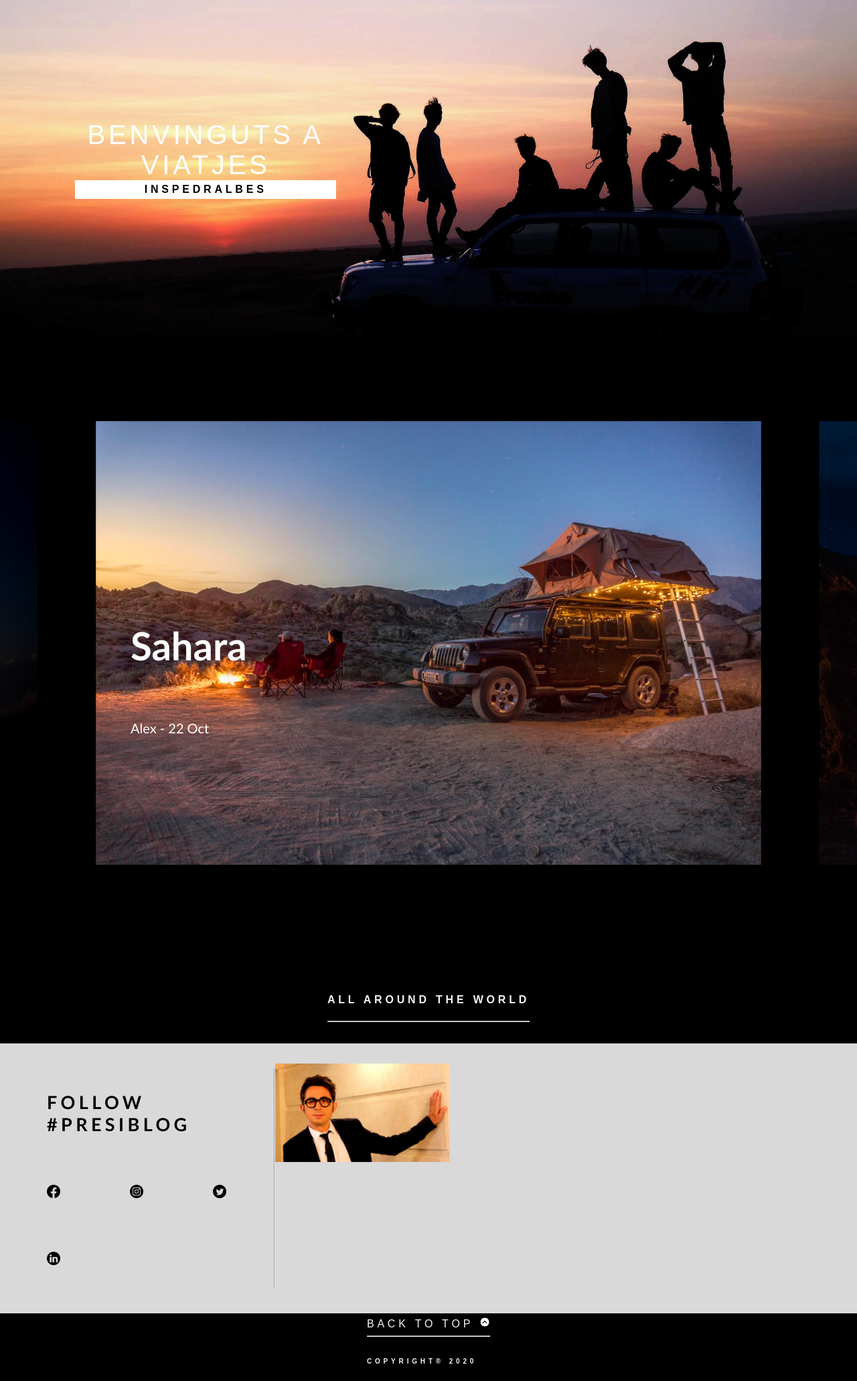
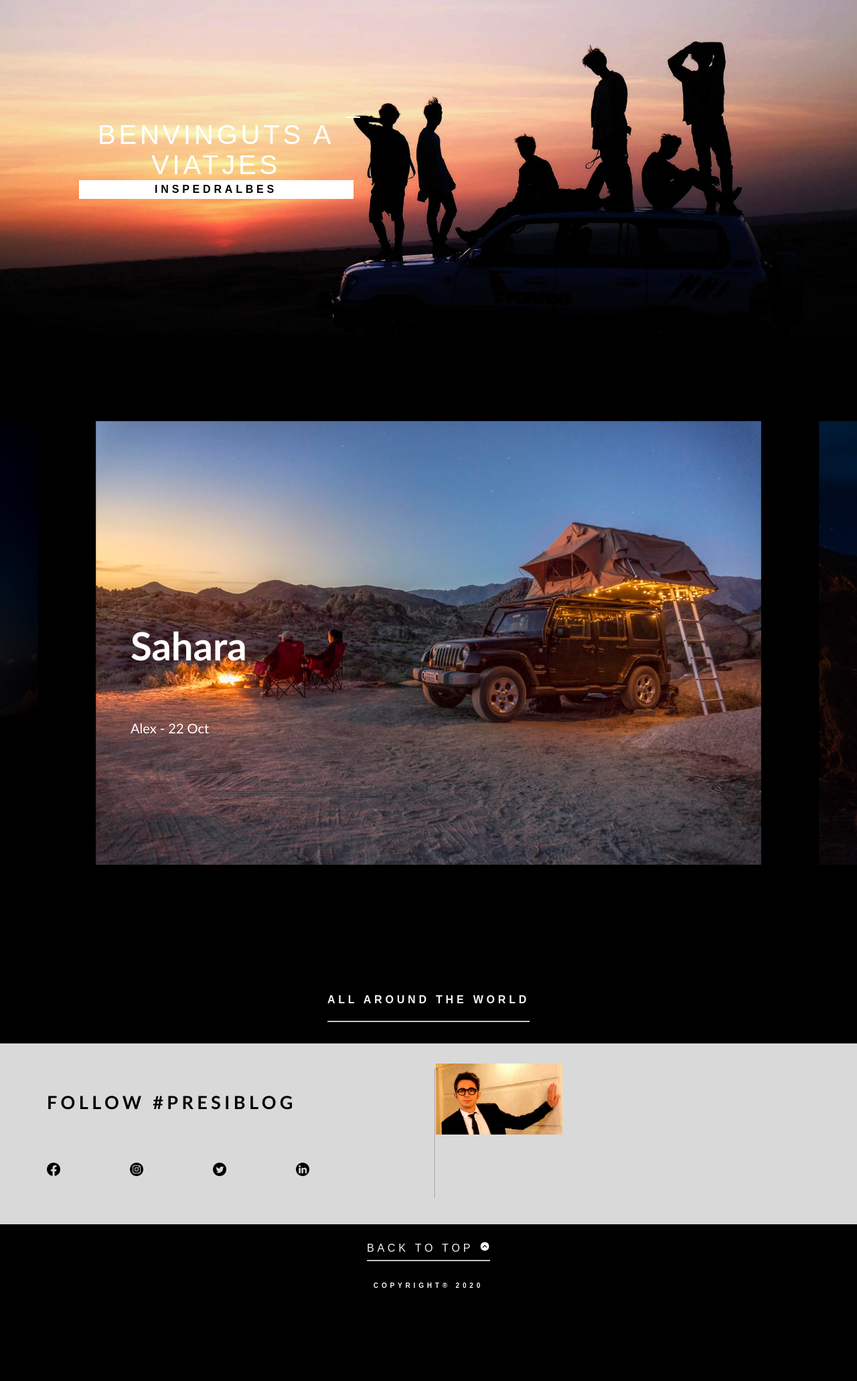
Before and after one commit to alex21bmx/PT2PresiAndCompany, a PHP site: page / in a window 1280 px wide. Shown: the part 100-2162 px from the top of the page at 67% size. After the commit the page ends 2023 px from the top, so only its background shows below. Run offline with PHP 8.4, Linux system fonts and the light colour scheme.

Commit message:
blulrquitado

```diff
--- a/css/estils.css
+++ b/css/estils.css
@@ -151,6 +151,7 @@ body {
     height: 100px;
     justify-content: center;
 }
+
 #ptem{
     align-items: center;
     margin-top: 5px;
@@ -160,6 +161,14 @@ body {
   margin-left: 50px;
   font-size: 27px;
   letter-spacing: 0.2em;
+}
+#parteIzquierda{
+  align-items: center;
+  margin-top: 5px;
+  width: 50%;
+}
+#parteDerecha{
+  width: 50%;
 }
 #centroFooter{
     display: flex;
@@ -179,6 +188,7 @@ body {
     width: 100%;
     height: 100px;
     justify-content: center;
+    margin-top: 20px;
 }
 
 #backToTopBttn{
@@ -193,7 +203,7 @@ body {
   color: whitesmoke;
   font-size: 15px;
   display: flex;
-
+  justify-content: center;
 }
 
 #berto{
@@ -228,10 +238,6 @@ body {
     top: 0;
     padding: 0;
     background-size: cover;
-}
-#fotoBenvinguda:hover{
-    filter: blur(3px);
-    -webkit-filter: blur(3px);
 }
 
 /*-----EXPERIENCIES-----*/
@@ -331,7 +337,7 @@ figure.snip1477 {
   overflow: hidden;
   margin: 0px;
   min-width: 230px;
-  max-width: 40%;
+  max-width: 42%;
   min-height: 60%;
   max-height: 80%;
   width: 100%;
--- a/extra/footer.php
+++ b/extra/footer.php
@@ -7,9 +7,8 @@
         </div>
     </div>
     </div>
-    <!--IZQUIERDA FOOTER-->
     <div id="centroFooter">
-        <div id="ptem">
+        <div id="parteIzquierda">
                 <div>
                     <div id="otro">
                         <h4>FOLLOW #PRESIBLOG</h4>
@@ -24,7 +23,7 @@
                 </div>
         </div>
         <hr></hr>
-        <div>
+        <div id="parteDerecha">
             <img id="berto" src="./src/berto.jpeg" alt="">
         </div>
     </div>
```
